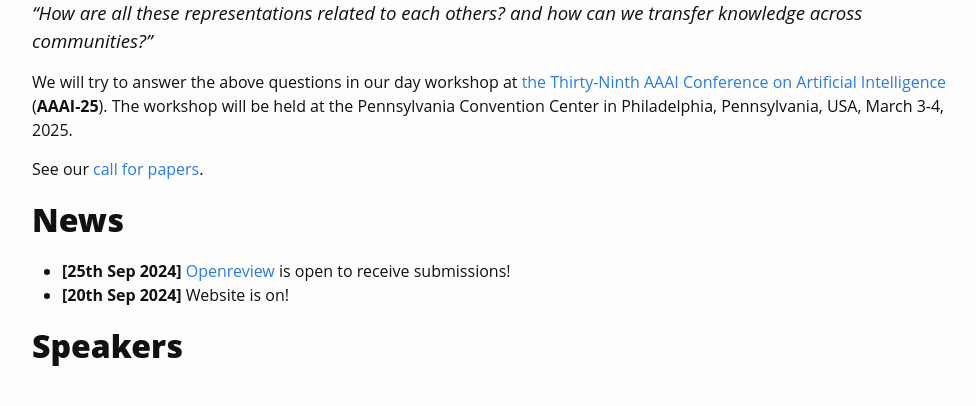
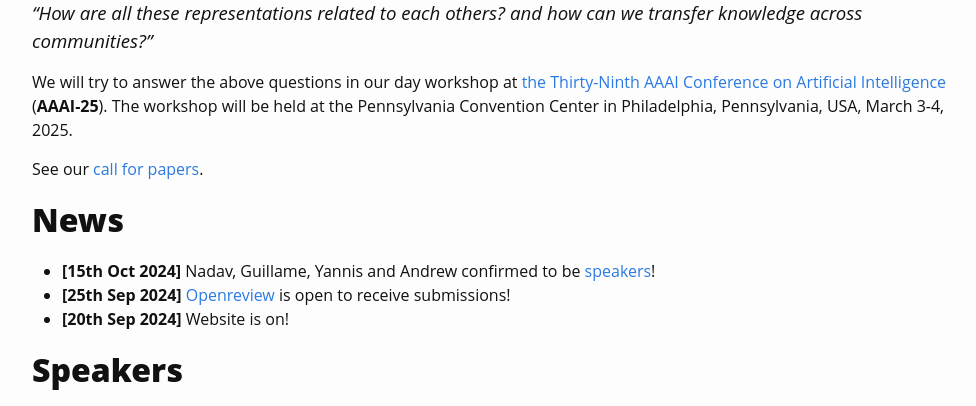
Before and after one commit to april-tools/colorai, a Jekyll site: the page built from index.md, in a window 1280 px wide and 900 px high, scrolled down 644 px, cut to the strip 0-406 px from the top of the window. Shown: the whole strip, without its empty margins (138-1114 px from the left). Built offline with Jekyll 4.4.1, drawn with Linux system fonts in a browser that asks for light colours; some web fonts are replaced.

Commit message:
speakers news

```diff
--- a/index.md
+++ b/index.md
@@ -14,6 +14,7 @@ We will try to answer the above questions in our day workshop at [the Thirty-Nin
 See our [call for papers](https://april-tools.github.io/colorai/cfp.html).
 
 # News
+- **[15th Oct 2024]** Nadav, Guillame, Yannis and Andrew confirmed to be [speakers](https://april-tools.github.io/colorai/index#speakers)!
 - **[25th Sep 2024]** [Openreview](https://openreview.net/group?id=AAAI.org/2025/Workshop/CoLoRAI) is open to receive submissions!
 - **[20th Sep 2024]** Website is on!
 
```
